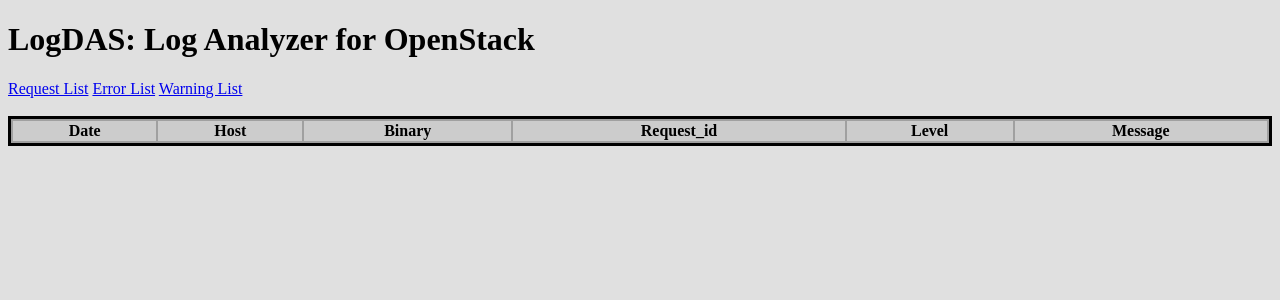
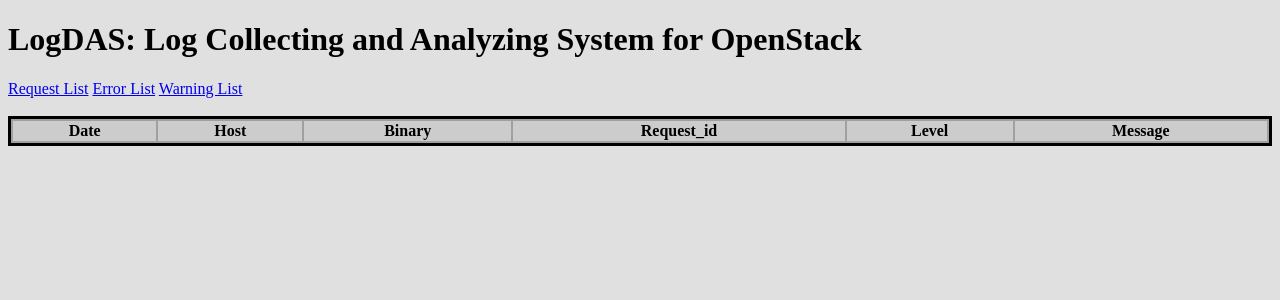
Before and after one commit to yosshy/logcas, a Flask app: page / in a window 1280 px wide. Shown: the top 300 px of the page. Run offline with Flask 2, Linux system fonts and the light colour scheme; data that the repository does not hold is empty.

Commit message:
Modified the title in templates/layout.html.

```diff
--- a/logdas/templates/layout.html
+++ b/logdas/templates/layout.html
@@ -1,12 +1,12 @@
 <!doctype html>
 <html>
 <head>
-<title>LogDAS: Log Analyzer for OpenStack</title>
+<title>LogDAS: Log Collecting and Analyzing System for OpenStack</title>
 <link rel=stylesheet type=text/css href="{{ url_for('static', filename='style.css') }}">
 </head>
 <body>
 <div class=page>
-  <h1>LogDAS: Log Analyzer for OpenStack</h1>
+  <h1>LogDAS: Log Collecting and Analyzing System for OpenStack</h1>
   <div class=metanav>
       <a href="{{ url_for('_requests_index') }}">Request List</a>
       <a href="{{ url_for('_errors') }}">Error List</a>
```
